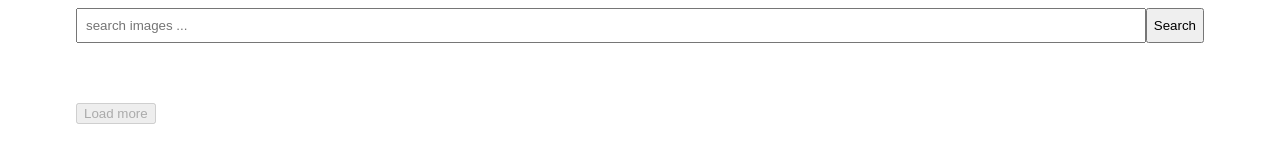
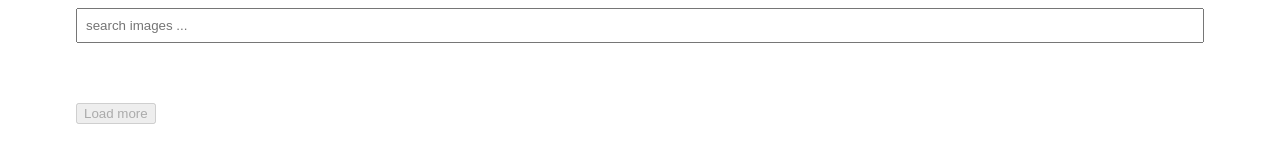
Before and after one commit to Vitalii2594/goit-js-hw-11, a website built with Parcel: page src/index.html in a window 1280 px wide. Built offline with nearby package versions, Linux system fonts and the light colour scheme.

Commit message:
Update index.html

```diff
--- a/src/index.html
+++ b/src/index.html
@@ -17,7 +17,7 @@
           autocomplete="off"
           placeholder="search images ..."
         />
-        <button class="button-search" type="submit">Search</button>
+        <button class="button-search" type="submit" hidden>Search</button>
       </form>
 
       <!-- Картки зображень -->
```
